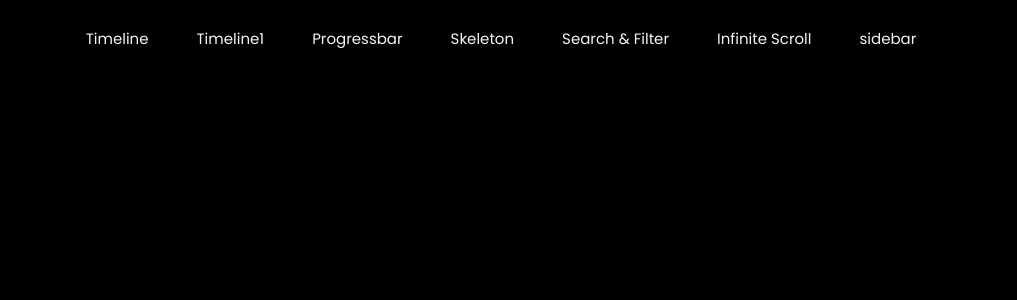
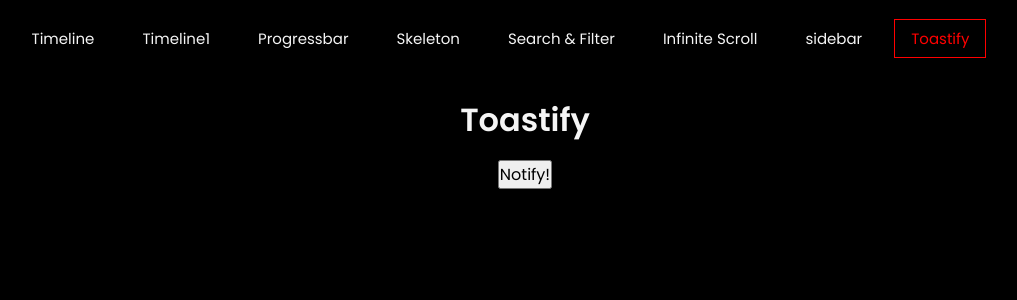
Before and after one commit to atultingre/react-components, a React (Create React App) app: page /toastify in a window 1280 px wide. Shown: the top 300 px of the page, without its empty margins (115-1132 px from the left). Built offline with nearby package versions, Linux system fonts and the light colour scheme; the HTML template or start-up script is replaced by a standard one; a web font is replaced by a local one.

Commit message:
React Toastify Notifucation Added

```diff
--- a/package.json
+++ b/package.json
@@ -9,9 +9,11 @@
     "axios": "^1.3.6",
     "react": "^18.2.0",
     "react-dom": "^18.2.0",
+    "react-modal": "^3.16.1",
     "react-query": "^3.39.3",
     "react-router-dom": "^6.10.0",
-    "react-scripts": "5.0.1"
+    "react-scripts": "5.0.1",
+    "react-toastify": "^9.1.3"
   },
   "scripts": {
     "start": "react-scripts start",
--- a/src/App.js
+++ b/src/App.js
@@ -7,6 +7,7 @@
 import NavBar from "./Navbar/NavBar";
 import Sidebar from "./Sidebar/Sidebar";
 import SkillProgressBar from "./progressbar/SkillProgressBar";
+import Toastify from "./Toastify/Toastify";
 
 function App() {
   return (
@@ -21,6 +22,7 @@
           <Route path="/search&filter" element={<SearchAndFilter />} />
           <Route path="/infinitescroll" element={<InfiniteScroll />} />
           <Route path="/sidebar" element={<Sidebar />} />
+          <Route path="/toastify" element={<Toastify />} />
         </Routes>
       </Router>
     </div>
--- a/src/Navbar/NavBar.js
+++ b/src/Navbar/NavBar.js
@@ -85,6 +85,16 @@
                 sidebar
               </NavLink>
             </li>
+            <li className="nav-item">
+              <NavLink
+                exact
+                to="/toastify"
+                activeClassName="active"
+                className="nav-links"
+                onClick={handleClick}>
+                Toastify
+              </NavLink>
+            </li>
           </ul>
           <div className="nav-icon" onClick={handleClick}>
             <i className={click ? "fas fa-times" : "fas fa-bars"}></i>
--- /dev/null
+++ b/src/Toastify/Toastify.js
@@ -0,0 +1,77 @@
+import React from "react";
+import { toast, ToastContainer } from "react-toastify";
+import "react-toastify/dist/ReactToastify.css";
+
+const CustomToast = ({ closeToast }) => {
+  return (
+    <div>
+      Something ernt wrong!
+      <button onClick={closeToast}>Close</button>
+    </div>
+  );
+};
+const Toastify = () => {
+  const notify = () => {
+    // toast("Basic notification", {
+    //   position: toast.POSITION.TOP_RIGHT,
+    //   autoClose: 8000,
+    // });
+    // toast.success("Success notification", {
+    //   position: toast.POSITION.TOP_LEFT,
+    //   progress: undefined,
+    // });
+    // toast.info("Info notification", {
+    //   position: toast.POSITION.TOP_CENTER,
+    //   hideProgressBar: false,
+    // });
+    // toast.warn("Warn notification", {
+    //   position: toast.POSITION.BOTTOM_RIGHT,
+    //   closeOnClick: true,
+    // });
+    // toast.error("Error notification", {
+    //   position: toast.POSITION.BOTTOM_LEFT,
+    //   pauseOnHover: true,
+    // });
+    toast(<CustomToast />, {
+      position: toast.POSITION.BOTTOM_CENTER,
+      draggable: true,
+      autoClose: 10000,
+    });
+    toast.success("Success notification", {
+      position: toast.POSITION.BOTTOM_CENTER,
+      draggable: true,
+      autoClose: 9000,
+    });
+    toast.warn("Warning notification", {
+      position: toast.POSITION.BOTTOM_CENTER,
+      progress: undefined,
+      autoClose: 8000,
+    });
+    toast.error("Error notification", {
+      position: toast.POSITION.BOTTOM_CENTER,
+      pauseOnHover: true,
+      autoClose: 7000,
+    });
+    toast.info("Info notification", {
+      position: toast.POSITION.BOTTOM_CENTER,
+      hideProgressBar: false,
+      autoClose: 6000,
+    });
+  };
+
+  return (
+    <div
+      style={{
+        display: "flex",
+        alignItems: "center",
+        justifyContent: "center",
+        flexDirection: "column",
+      }}>
+      <h1>Toastify</h1>
+      <button onClick={notify}>Notify!</button>
+      <ToastContainer />
+    </div>
+  );
+};
+
+export default Toastify;
```
Also changed, not shown: 1 other file (tests, documents, lock files or other folders).
